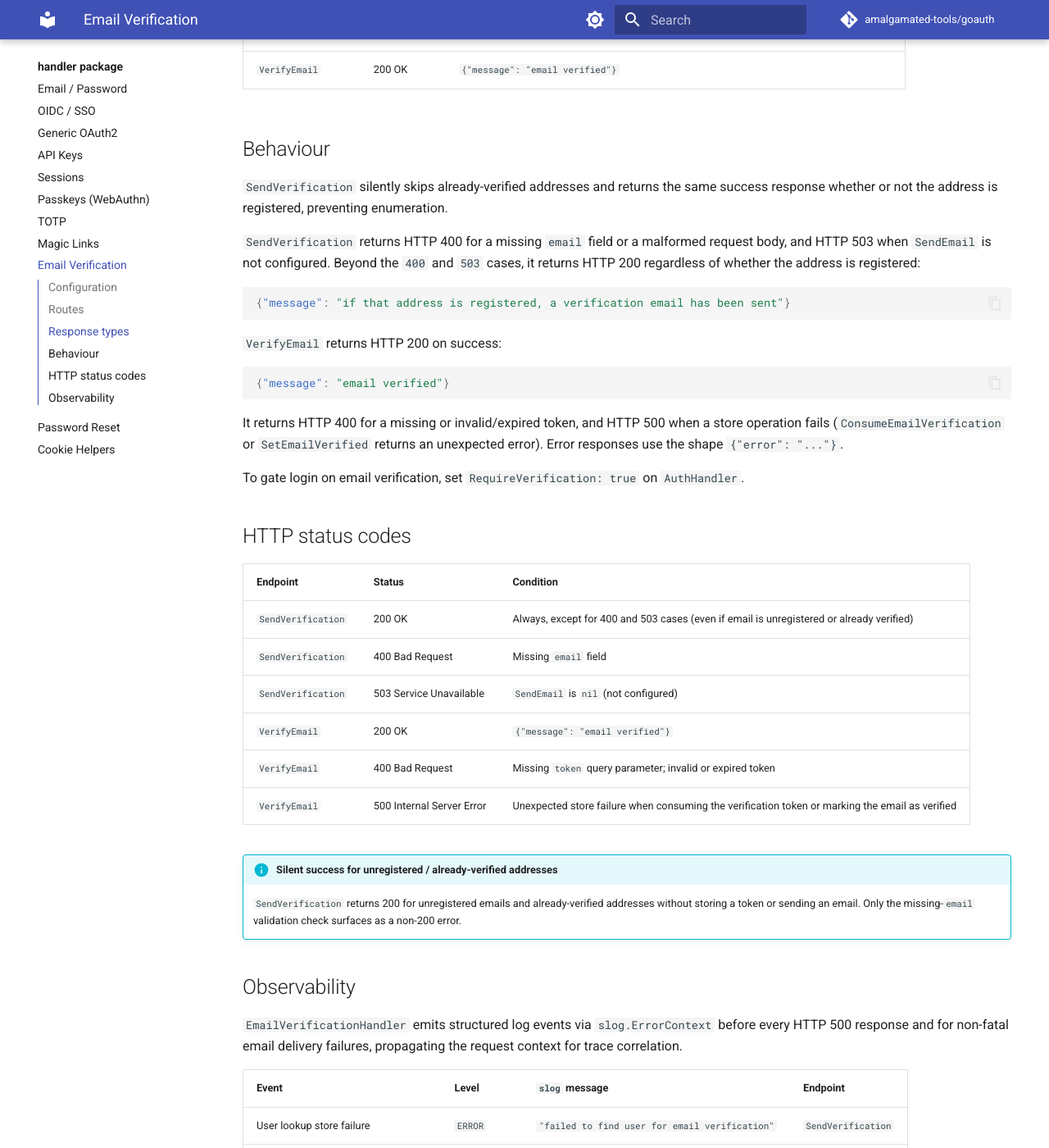
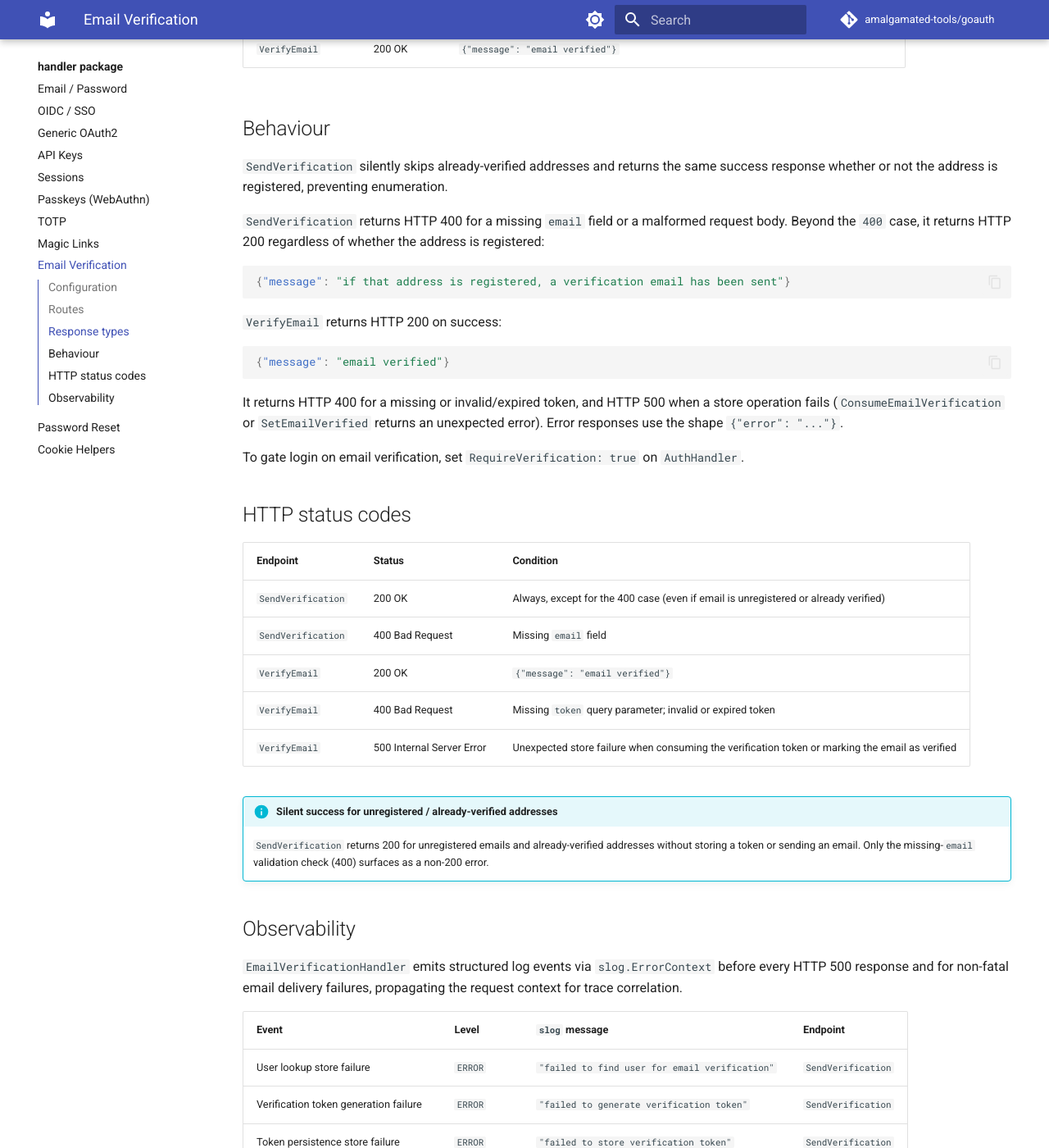
Before and after one commit to amalgamated-tools/goauth, an MkDocs documentation site: the page built from docs/handler/email-verification.md, in a window 1280 px wide and 1400 px high, scrolled down 1130 px. Shown: the whole window at 82% size. Built offline with MkDocs 1.6.1 and Material for MkDocs 9.7.7, drawn with Linux system fonts in a browser that asks for light colours; comment, search, counter and statistics services are not loaded; some of the changed text lies outside the part shown.

Commit message:
docs: reflect PR #374 changes in handler and store documentation
- TOTPHandler: clarify that skipping Validate() with nil UsedCodes
  causes a nil-pointer dereference (not a diagnostic panic message)
- EmailVerificationHandler: remove stale HTTP 503 references; Validate()
  is now the sole nil-SendEmail guard; update status-code table
- MagicLinkHandler: remove stale HTTP 503 references for nil Sender;
  update display name note — auto-provisioned accounts now get a blank
  display name instead of the email address
- PasswordResetHandler: remove stale HTTP 503 references for nil
  SendResetEmail; update status-code table and enumeration note
- OAuth2Handler: document the new Logger *slog.Logger optional field
- EmailVerificationStore: add expiry-enforcement contract note —
  ConsumeEmailVerification must not return ErrExpiredToken

Co-authored-by: Copilot <223556219+Copilot@users.noreply.github.com>

````diff
--- a/docs/handler/email-verification.md
+++ b/docs/handler/email-verification.md
@@ -19,7 +19,7 @@ if err := h.Validate(); err != nil {
 
 `Validate()` returns an error if `Users`, `Verifications`, or `SendEmail` is `nil`, with a descriptive message such as `"EmailVerificationHandler misconfigured: SendEmail is required"` so the cause is immediately obvious in logs. Call it once at server startup so missing dependencies surface immediately rather than at the first request.
 
-When `SendEmail` is `nil`, `SendVerification` returns HTTP 503 before any database write — treat a missing sender as a misconfiguration error. To skip email delivery in tests, supply a no-op `SendEmail` function instead.
+A nil `SendEmail` is caught by `Validate()` at startup. To skip email delivery in tests, supply a no-op `SendEmail` function instead.
 
 !!! note "Token retention on email delivery failure"
     If `SendEmail` is non-nil but returns an error, `SendVerification` logs the failure server-side and returns HTTP 200 — the stored token is **not** deleted. The user can re-request verification and the token will expire naturally after 24 hours (or the configured `TokenTTL`). This differs from `PasswordResetHandler`, which deletes the reset token when email delivery fails.
@@ -42,7 +42,7 @@ GET  /verify-email        → h.VerifyEmail         // ?token=<token> → marks
 
 `SendVerification` silently skips already-verified addresses and returns the same success response whether or not the address is registered, preventing enumeration.
 
-`SendVerification` returns HTTP 400 for a missing `email` field or a malformed request body, and HTTP 503 when `SendEmail` is not configured. Beyond the `400` and `503` cases, it returns HTTP 200 regardless of whether the address is registered:
+`SendVerification` returns HTTP 400 for a missing `email` field or a malformed request body. Beyond the `400` case, it returns HTTP 200 regardless of whether the address is registered:
 
 ```json
 {"message": "if that address is registered, a verification email has been sent"}
@@ -62,15 +62,14 @@ To gate login on email verification, set `RequireVerification: true` on `AuthHan
 
 | Endpoint | Status | Condition |
 |---|---|---|
-| `SendVerification` | 200 OK | Always, except for 400 and 503 cases (even if email is unregistered or already verified) |
+| `SendVerification` | 200 OK | Always, except for the 400 case (even if email is unregistered or already verified) |
 | `SendVerification` | 400 Bad Request | Missing `email` field |
-| `SendVerification` | 503 Service Unavailable | `SendEmail` is `nil` (not configured) |
 | `VerifyEmail` | 200 OK | `{"message": "email verified"}` |
 | `VerifyEmail` | 400 Bad Request | Missing `token` query parameter; invalid or expired token |
 | `VerifyEmail` | 500 Internal Server Error | Unexpected store failure when consuming the verification token or marking the email as verified |
 
 !!! info "Silent success for unregistered / already-verified addresses"
-    `SendVerification` returns 200 for unregistered emails and already-verified addresses without storing a token or sending an email. Only the missing-`email` validation check surfaces as a non-200 error.
+    `SendVerification` returns 200 for unregistered emails and already-verified addresses without storing a token or sending an email. Only the missing-`email` validation check (400) surfaces as a non-200 error.
 
 ## Observability
 
````
Also changed, not shown: docs/auth/store-interfaces.md (+3 -0 lines), docs/handler/magic-links.md (+2 -3 lines), docs/handler/oauth2.md (+3 -0 lines), docs/handler/password-reset.md (+3 -4 lines), docs/handler/totp.md (+1 -7 lines).
